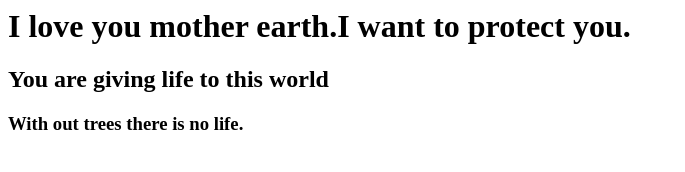
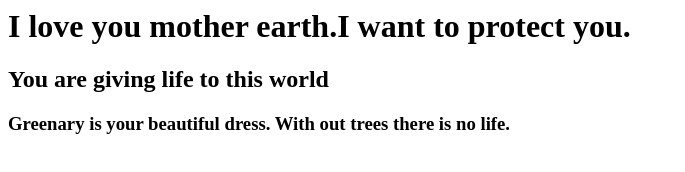
Before and after one commit to shruhi222/firsrtgithubrepos, a plain HTML site: page index.html in a window 1280 px wide. Shown: the whole page, without its empty margins (0-685 px from the left). Drawn offline with Linux system fonts and the light colour scheme.

Commit message:
Revert "Update index.html"
This reverts commit f5189d0c2106304f5ab21510a043fefefc411489.

```diff
--- a/index.html
+++ b/index.html
@@ -2,6 +2,6 @@
 <body>
 <h1>I love you mother earth.I want to protect you.</h1>
 <h2>You are giving life to this world</h2>
-<h3>With out trees there is no life.<h3>
+<h3>Greenary is your beautiful dress. With out trees there is no life.<h3>
 </body>
 </html>
```
